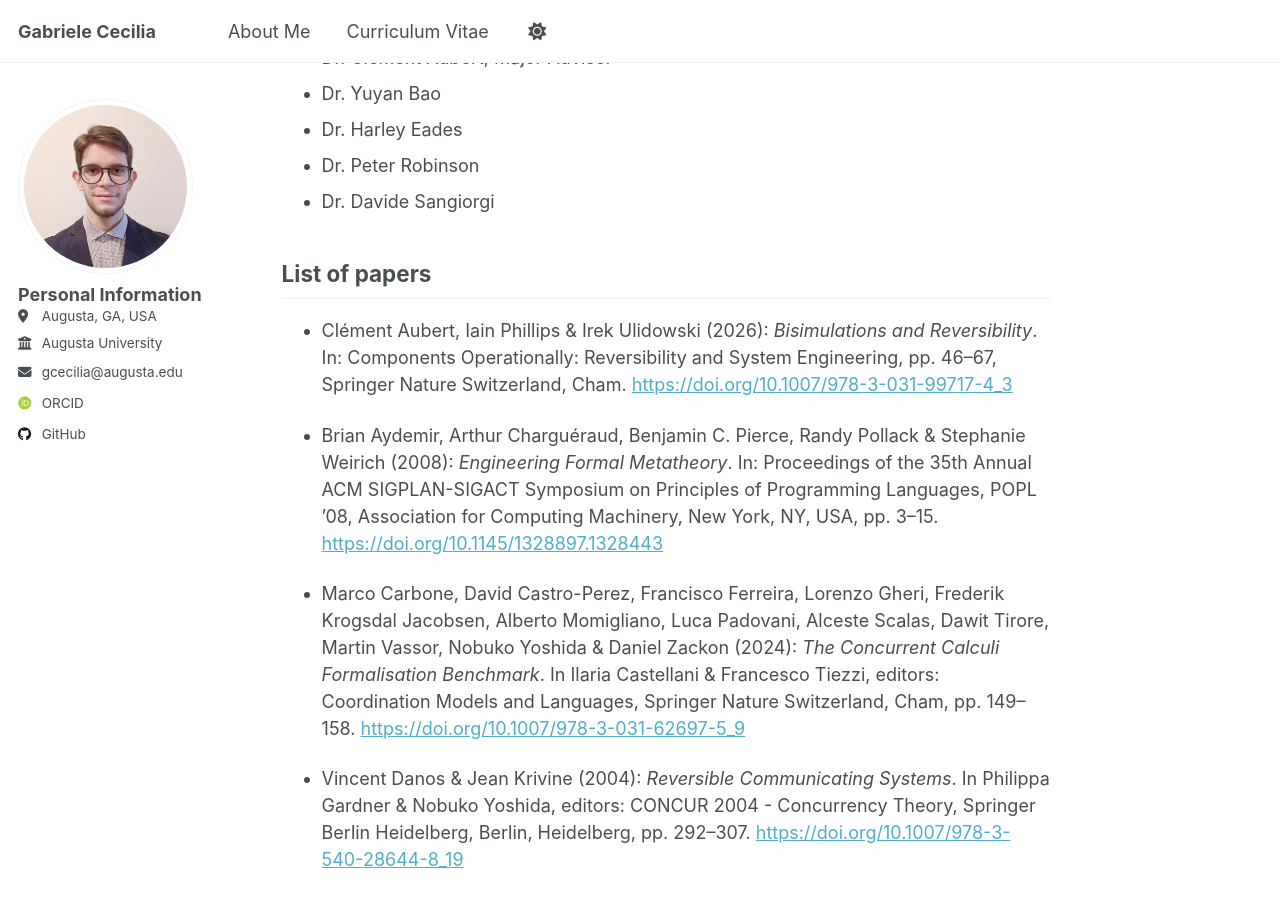
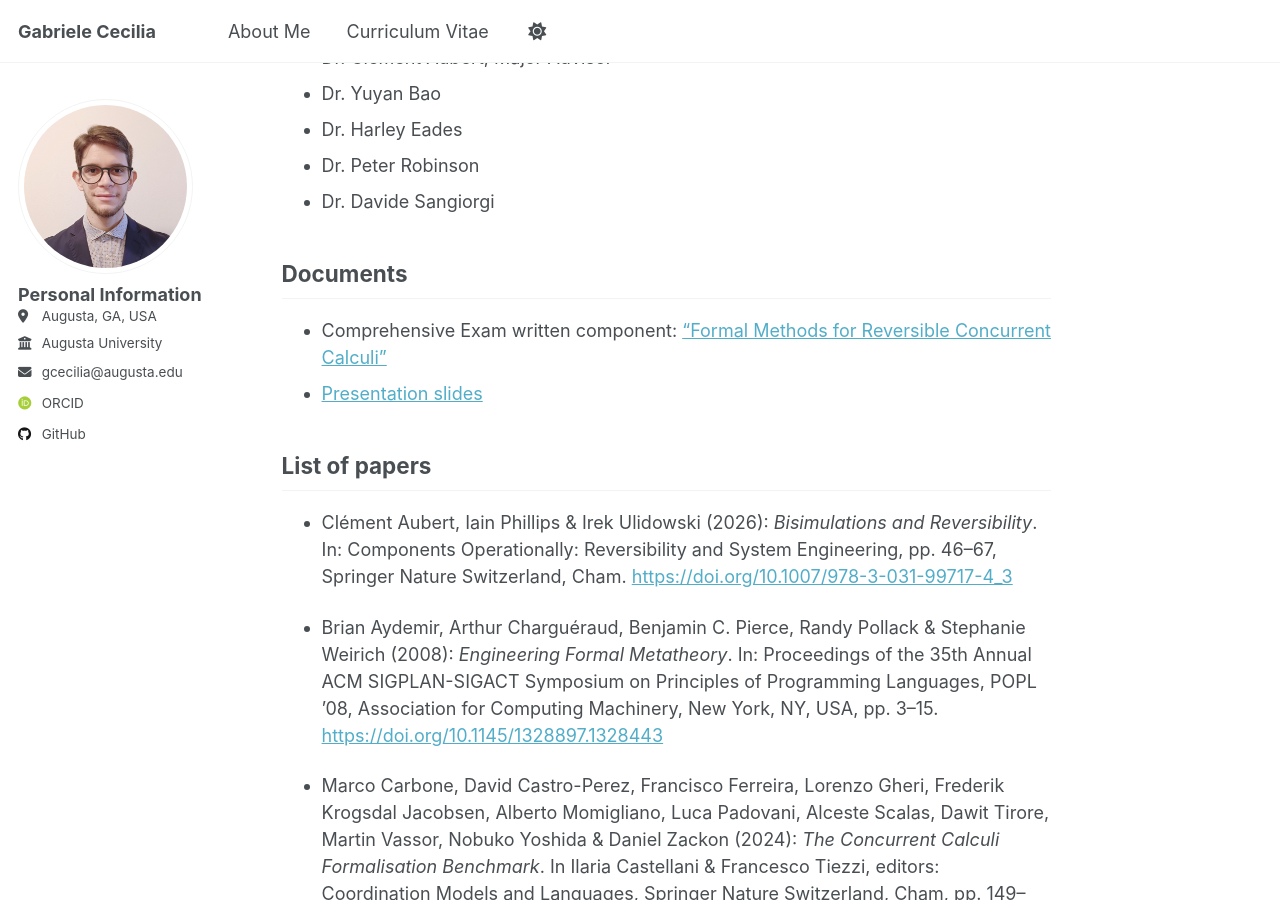
Before and after one commit to GabrieleCecilia/gabrielececilia.github.io, a Jekyll site: the page built from _pages/exam.md, in a window 1280 px wide and 900 px high, scrolled down 322 px. Built offline with Jekyll 4.4.1, drawn with Linux system fonts in a browser that asks for light colours; some web fonts are replaced.

Commit message:
adding comprehensive exam documents

```diff
--- a/_pages/exam.md
+++ b/_pages/exam.md
@@ -15,6 +15,10 @@ Advisory Committee members
 - Dr. Peter Robinson
 - Dr. Davide Sangiorgi
 
+Documents
+------
+- Comprehensive Exam written component: ["Formal Methods for Reversible Concurrent Calculi"](https://gabrielececilia.github.io/files/comprehensive-exam.pdf)
+- [Presentation slides](https://gabrielececilia.github.io/talks/comprehensive-exam-slides.pdf)
 
 List of papers
 ------
```
Also changed, not shown: 2 other files.
